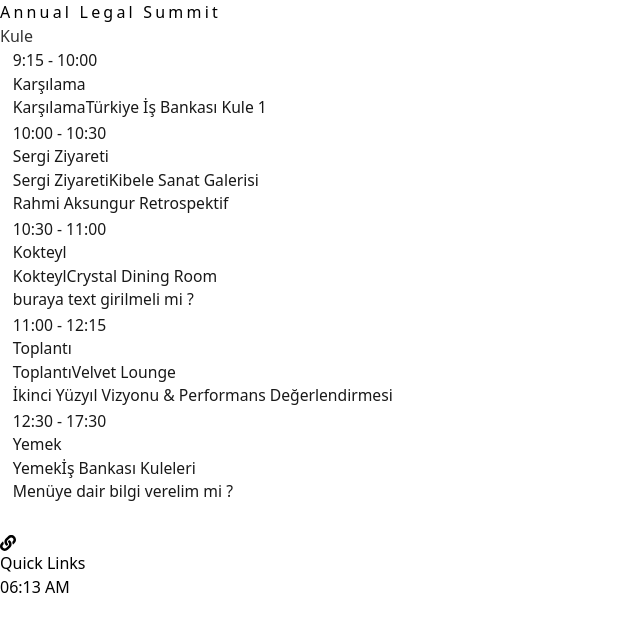
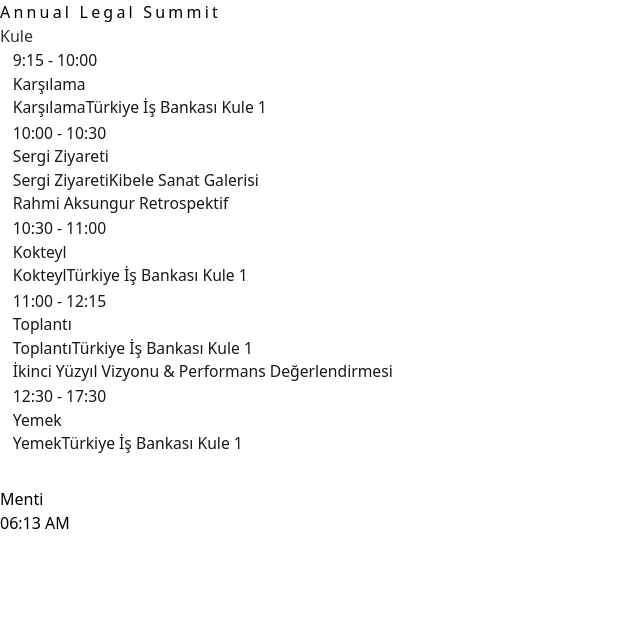
Before and after one commit to d-yas/agenda-ib, a React (Vite) app: page /1 in a window 1280 px wide. Shown: the top 632 px of the page, without its empty margins (0-640 px from the left). Built offline with nearby package versions, Linux system fonts and the light colour scheme.

Commit message:
last updates

```diff
--- a/src/components/Footer.jsx
+++ b/src/components/Footer.jsx
@@ -90,7 +90,7 @@
         className={`flex items-center gap-2 px-4 py-3 rounded-full font-bold
              bg-[#8BE6FF] text-[#000317] transition-all animate-pulse`}
       >
-        Kahoot
+        Menti
       </a>
     </motion.div>
   );
@@ -139,8 +139,8 @@
             <img src="logotam.png" alt="logo" width={100} />
           </motion.div>
 
-          <Interactive links={interactiveLinks} />
-          {/* <StaticKahoot /> */}
+          {/* <Interactive links={interactiveLinks} /> */}
+          <StaticMenti />
 
           {/* Clock */}
           <motion.div
--- a/src/data/eventSchedule.jsx
+++ b/src/data/eventSchedule.jsx
@@ -22,8 +22,8 @@
       type: "Kokteyl",
       time: "10:30 - 11:00",
       title: "Kokteyl",
-      description: "buraya text girilmeli mi ?",
-      location: "Crystal Dining Room",
+      description: "",
+      location: "Türkiye İş Bankası Kule 1",
       highlight: false
     },
     {
@@ -33,7 +33,7 @@
       title: "Toplantı",
       /* description: "Bankacılık sektörü ve İkinci Yüzyıl",  */
       description: "İkinci Yüzyıl Vizyonu & Performans Değerlendirmesi",
-      location: "Velvet Lounge",
+      location: "Türkiye İş Bankası Kule 1",
       highlight: false
     },
     {
@@ -41,8 +41,8 @@
       type: "Yemek",
       time: "12:30 - 17:30",
       title: "Yemek",
-      description: "Menüye dair bilgi verelim mi ?",
-      location: "İş Bankası Kuleleri",
+      description: "",
+      location: "Türkiye İş Bankası Kule 1",
       highlight: false
     }
   ];
--- a/src/data/guestList.jsx
+++ b/src/data/guestList.jsx
@@ -60,6 +60,16 @@
     ]
   },
   {
+    firm: "Bölüm Müdürü",
+    members: [
+      {
+        id: "BOLUM-R2X7V5QL",
+        name: "",
+        title: "Sn. Ayşegül Gümüş Atik"
+      },
+    ]
+  },
+  {
     firm: "XYZ Legal Associates",
     members: [
       {
```
